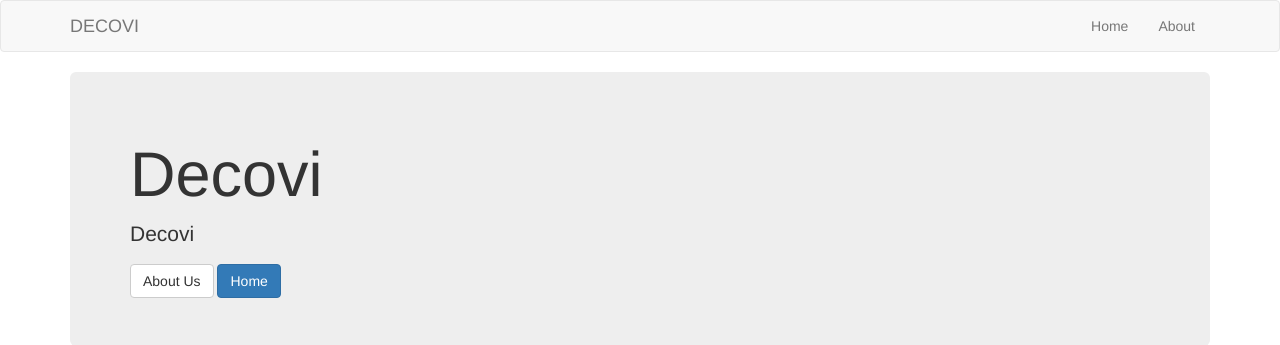
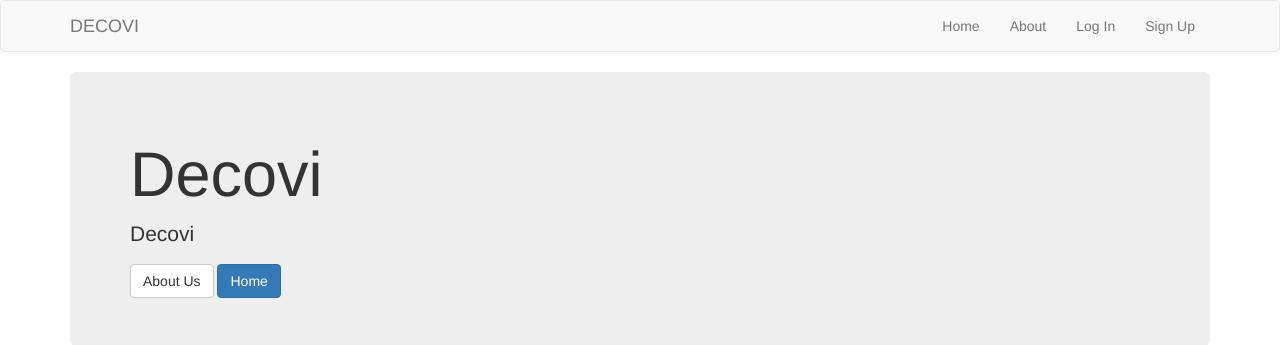
Before and after one commit to Israelhz/decovi, a Rails app: page / in a window 1280 px wide. Shown: the top 345 px of the page. Run offline with Rails 7, Linux system fonts and the light colour scheme; style sheets or scripts are compiled from the project's sources; some libraries are stand-ins or nearby versions.

Commit message:
Added links to user paths

```diff
--- a/app/views/home/_header.html.erb
+++ b/app/views/home/_header.html.erb
@@ -13,7 +13,14 @@
     <div class="collapse navbar-collapse" id="bs-example-navbar-collapse-1">
       <ul class="nav navbar-nav navbar-right">
        	<li><%= link_to 'Home', root_path %></li>
-		<li><%= link_to 'About', home_about_path %></li>
+		    <li><%= link_to 'About', home_about_path %></li>
+        <% if user_signed_in? %>
+          <li><%= link_to 'Edit', edit_user_registration_path %></li>
+          <li><%= link_to 'Log Out', destroy_user_session_path, method: :delete %></li>
+        <% else %>
+          <li><%= link_to 'Log In', new_user_session_path %></li>
+          <li><%= link_to 'Sign Up', new_user_registration_path %></li>
+        <% end %>
       </ul>
     </div>
   </div>
```
Also changed, not shown: db/development.sqlite3, 3 other files.
